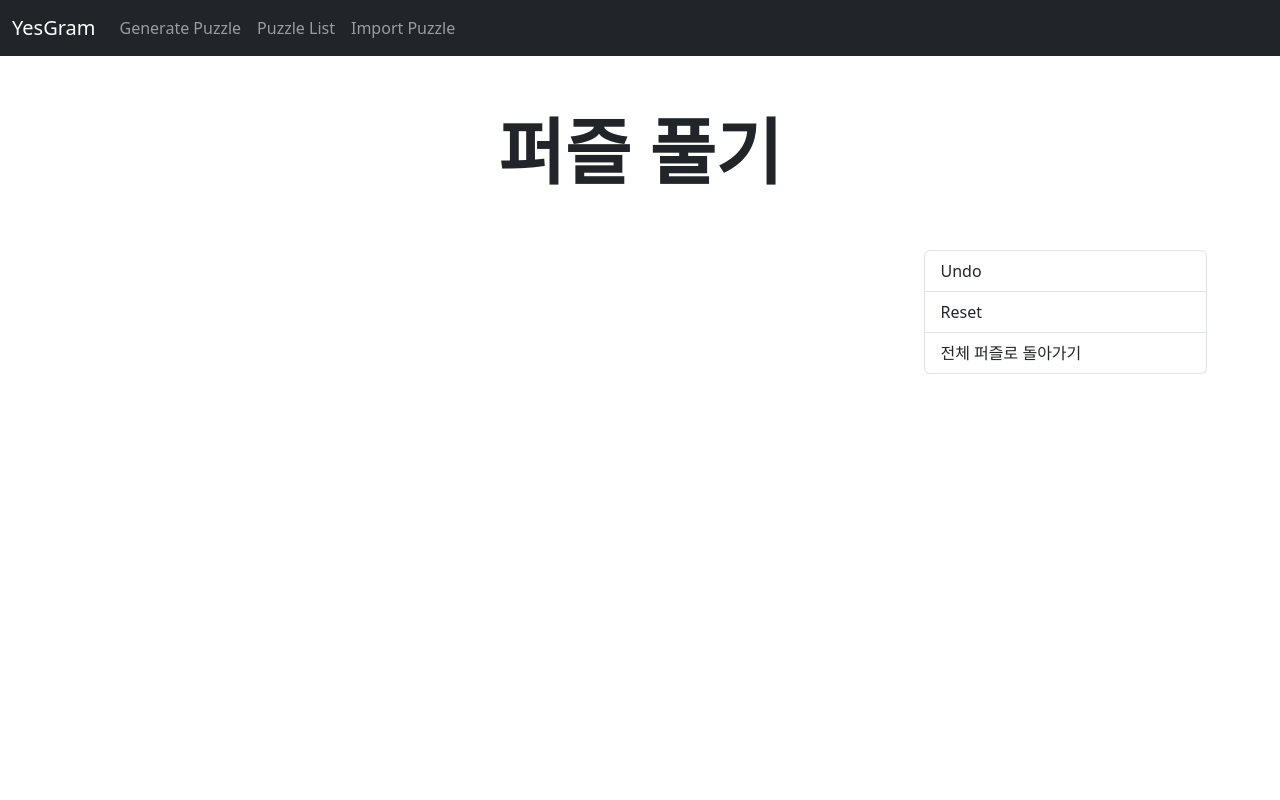
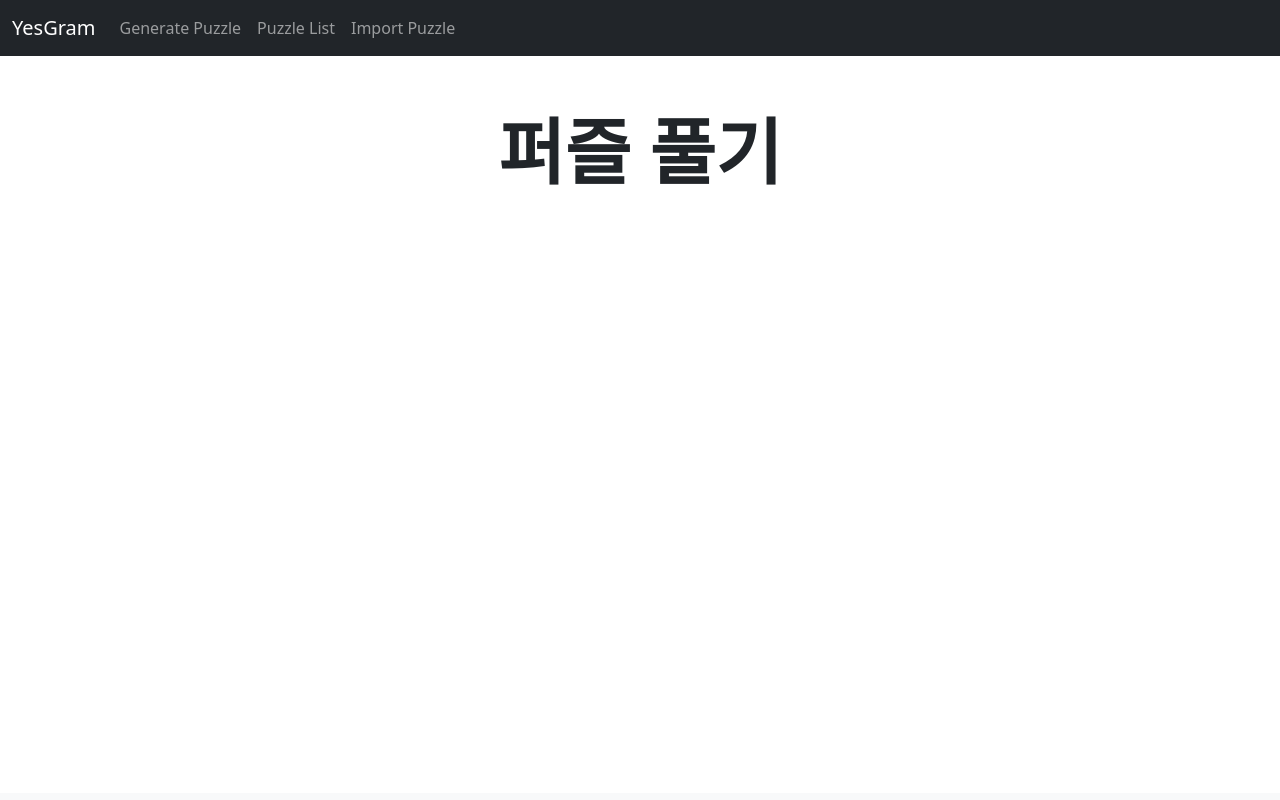
Before and after one commit to delena0702/YesGram_demo, a plain HTML site: page WEB-INF/static/solve_small.html in a window 1280 px wide. Shown: the top 800 px of the page. Drawn offline with nearby package versions, Linux system fonts and the light colour scheme.

Commit message:
solve_small.html init 작업

```diff
--- a/WEB-INF/static/solve_small.html
+++ b/WEB-INF/static/solve_small.html
@@ -48,18 +48,8 @@
                 <h1 class="display-2 text-center fw-bold">퍼즐 풀기</h1>
             </div>
 
-            <div class="mt-5 row">
-                <div class="col-9">
-                    <canvas id="img-board" class="d-block mx-auto"></canvas>
-                </div>
-
-                <div class="col-3 px-0">
-                    <div class="list-group">
-                        <a href="#" class="list-group-item list-group-item-action">Undo</a>
-                        <a href="#" class="list-group-item list-group-item-action">Reset</a>
-                        <a href="#" class="list-group-item list-group-item-action">전체 퍼즐로 돌아가기</a>
-                    </div>
-                </div>
+            <div class="row mt-5 mx-auto">
+                <canvas id="img-board" class="mx-auto d-block"></canvas>
             </div>
         </div>
     </main>
@@ -106,8 +96,8 @@
         integrity="sha384-HwwvtgBNo3bZJJLYd8oVXjrBZt8cqVSpeBNS5n7C8IVInixGAoxmnlMuBnhbgrkm"
         crossorigin="anonymous"></script>
 
-    <script src="../js/main.js"></script>
-    <script src="../js/solve_small.js"></script>
+    <script src="/static/js/main.js"></script>
+    <script src="/static/js/solve_small.js"></script>
 </body>
 
 </html>
```
